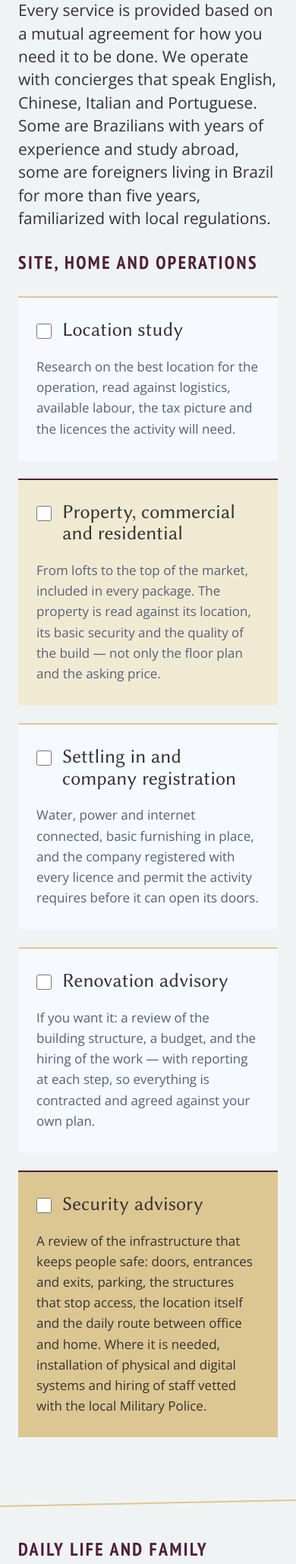
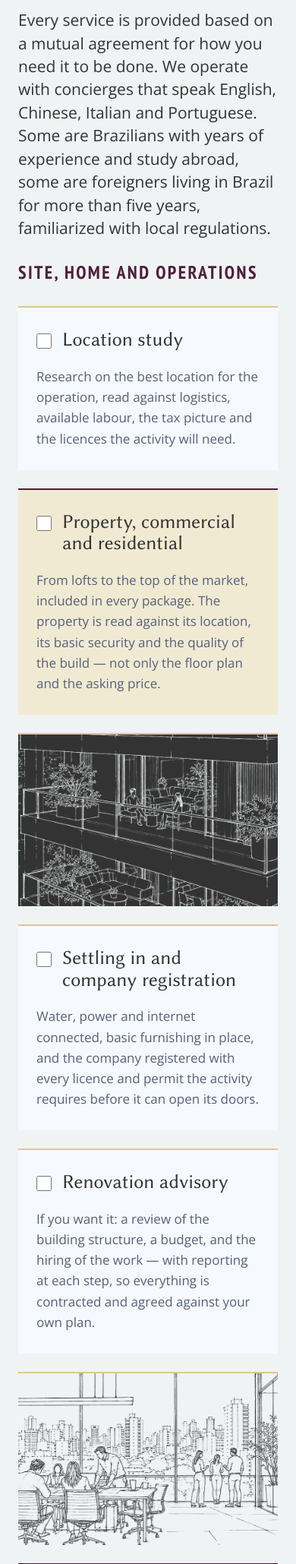
Before and after one commit to aplperegrina/live-and-learn-brazil, a PHP site: page /destination-services/ in a window 390 px wide. Shown: the part 1255-3314 px from the top of the page at 76% size. Run offline with PHP 8.4, Linux system fonts and the light colour scheme.

Commit message:
Destination Services: três recortes de ilustração em traço entre os cards; logo maior e menu em duas linhas
Arte: as três ilustrações (varanda, escritório, rua) entram como máscaras PNG
(img/traco-*.png, só o alfa do traço); a cor do traço e do fundo vêm dos tokens,
via mask-image. Varanda em grafite com traço gelo ao lado de Settling in;
escritório em gelo com traço grafite ao lado de Renovation; rua em champagne
com traço amora, atravessando duas fileiras ao lado de School transport,
After-school e Insurance (que passa a 8 colunas). Tablet em duas colunas,
celular em uma, arte em 3:2.

Cabeçalho (styles.css, todas as páginas): o logo não encolhe mais (flex: none)
e sobe de 65 para 78px; o menu ocupa o espaço restante e quebra em duas linhas
alinhadas à direita quando os quatro itens não cabem. Antes, em 1440px o menu
espremia o logo para 52px e em 1280px o escondia.

Co-Authored-By: Claude Fable 5.1 <noreply@anthropic.com>
Claude-Session: https://claude.ai/code/session_013aCQDUxjY3sPVE7akgfzdu

```diff
--- a/css/destination.css
+++ b/css/destination.css
@@ -8,6 +8,10 @@
    de introdução → grupo SITE, HOME AND OPERATIONS (5 cards) → fio inclinado
    → grupo DAILY LIFE AND FAMILY (7 cards) → fecho "Send us your list"
    (ardósia, emenda no rodapé do site).
+
+   Entre os cards, três recortes de ilustração em traço (varanda, escritório,
+   rua), cada um num par de cores: grafite com traço gelo, gelo com traço
+   grafite, champagne com traço amora.
 
    A página é um cardápio: cada card é uma caixa de seleção de verdade
    (<input type="checkbox"> + <label for>), e a lista marcada segue no
@@ -136,6 +140,7 @@
 .col-4 { grid-column: span 4; }
 .col-5 { grid-column: span 5; }
 .col-7 { grid-column: span 7; }
+.col-8 { grid-column: span 8; }
 .col-12 { grid-column: span 12; }
 
 /* Card de serviço: .card do site com caixa de seleção, fio no topo e
@@ -165,6 +170,41 @@
 /* Card marcado: contorno amora por dentro, sem mexer no tamanho */
 .servico:has(.servico-caixa:checked) { box-shadow: inset 0 0 0 2px var(--amora); }
 .servico:has(.servico-caixa:checked) h3 { color: var(--amora); }
+
+/* Blocos de arte entre os cards: recortes das três ilustrações em traço.
+   O PNG em img/traco-*.png é só a máscara (alfa = traço); a cor do traço e
+   a do fundo vêm dos tokens, por isso a mesma arte serve a qualquer par.
+   Sem suporte a mask-image fica só o bloco de cor. */
+.arte {
+  position: relative;
+  min-height: 260px;
+  overflow: hidden;
+  border-top: 2px solid var(--champagne);
+}
+.arte--grafite { background: var(--grafite); --traco: var(--gelo); }
+.arte--gelo { background: var(--gelo); --traco: var(--grafite); }
+.arte--champagne { background: var(--champagne); --traco: var(--amora); border-top-color: var(--amora); }
+.arte--varanda { --mascara: url("../img/traco-varanda.png"); --mascara-pos: center; }
+.arte--escritorio { --mascara: url("../img/traco-escritorio.png"); --mascara-pos: center; }
+.arte--rua { --mascara: url("../img/traco-rua.png"); --mascara-pos: center bottom; }
+.arte--alta { grid-row: span 2; } /* atravessa duas fileiras de cards menores */
+@supports (mask-image: url("")) or (-webkit-mask-image: url("")) {
+  .arte::before {
+    content: "";
+    position: absolute;
+    inset: 0;
+    background: var(--traco);
+    -webkit-mask-image: var(--mascara);
+    -webkit-mask-size: cover;
+    -webkit-mask-position: var(--mascara-pos);
+    -webkit-mask-repeat: no-repeat;
+    mask-image: var(--mascara);
+    mask-size: cover;
+    mask-position: var(--mascara-pos);
+    mask-repeat: no-repeat;
+    pointer-events: none;
+  }
+}
 
 /* Fio inclinado entre os dois grupos */
 .fio { position: relative; height: 85px; overflow: hidden; }
@@ -285,7 +325,8 @@ html[lang="zh-Hans"] .intro p { line-height: 1.8; }
   .intro p { font-size: 24px; }
   .grupo { padding-bottom: 64px; }
   .rotulo-secao { min-height: 112px; font-size: 32px; }
-  .col-4, .col-5, .col-7 { grid-column: span 6; }
+  .col-4, .col-5, .col-7, .col-8 { grid-column: span 6; }
+  .arte--alta { grid-row: auto; }
   .servico, .servico.col-12 { padding: 32px; min-height: 0; }
   .servico h3 { font-size: 30px; }
   .servico--menor h3 { font-size: 28px; }
@@ -313,7 +354,8 @@ html[lang="zh-Hans"] .intro p { line-height: 1.8; }
   .intro p { font-size: 21px; }
   .grupo { padding-bottom: 48px; }
   .rotulo-secao { min-height: 88px; font-size: 24px; letter-spacing: 0.1em; }
-  .col-4, .col-5, .col-7, .col-12 { grid-column: span 12; }
+  .col-4, .col-5, .col-7, .col-8, .col-12 { grid-column: span 12; }
+  .arte { aspect-ratio: 3 / 2; min-height: 0; }
   .servico, .servico.col-12 { padding: 28px 24px; }
   .servico h3, .servico--menor h3 { font-size: 26px; }
   .servico-caixa, .servico--menor .servico-caixa { width: 20px; height: 20px; margin-top: 6px; }
--- a/css/styles.css
+++ b/css/styles.css
@@ -62,7 +62,7 @@
   --margem: 56px;
   --coluna-gap: 24px;
   --altura-header: 132px;
-  --altura-logo: 65px;
+  --altura-logo: 78px;
 
   /* Texto secundário: puxa para a ardósia, nunca cinza neutro.
      Contraste conferido: 5,9:1 sobre azul-gelo, 5,6:1 sobre gelo, 5,2:1 sobre champagne clara. */
@@ -173,9 +173,11 @@ h1, h2, h3 { margin: 0; font-family: var(--fonte-titulo); font-weight: 400; line
   background: var(--gelo);
   border-bottom: 1px solid var(--linha);
 }
-.header-logo { display: block; }
+/* O logo nunca encolhe; o menu ocupa o que sobra e, quando os quatro itens
+   não cabem numa linha, quebra em duas, alinhadas à direita */
+.header-logo { display: block; flex: none; }
 .header-logo img { height: var(--altura-logo); width: auto; }
-.menu { display: flex; gap: 40px; align-items: center; }
+.menu { display: flex; flex: 1 1 auto; min-width: 0; flex-wrap: wrap; justify-content: flex-end; align-items: center; gap: 10px 40px; margin-left: 40px; }
 .menu a {
   font-family: var(--fonte-menu);
   font-weight: 700;
@@ -449,7 +451,7 @@ html[lang="it"] .hero h1 { font-size: 76px; }
    -------------------------------------------------------------------------- */
 @media (max-width: 1100px) {
   :root { --margem: 40px; }
-  .menu { flex-wrap: wrap; justify-content: flex-end; gap: 8px 24px; }
+  .menu { gap: 8px 24px; margin-left: 24px; }
   .menu a { font-size: 17px; }
   .hero { height: 600px; }
   .hero-bloco { flex: 0 0 72%; width: 72%; }
@@ -487,7 +489,7 @@ html[lang="it"] .hero h1 { font-size: 76px; }
 @media (max-width: 760px) {
   :root { --margem: 24px; --altura-header: auto; }
   .header { flex-direction: column; align-items: flex-start; gap: 20px; padding: 22px var(--margem) 20px; }
-  .menu { flex-wrap: wrap; gap: 12px 22px; }
+  .menu { justify-content: flex-start; gap: 12px 22px; margin-left: 0; }
   .menu a { font-size: 16px; letter-spacing: 0.1em; white-space: normal; }
   .hero { flex-direction: column; height: auto; }
   .hero-bloco { flex: none; width: 100%; height: 560px; }
--- a/destination-services/index.html
+++ b/destination-services/index.html
@@ -13,8 +13,8 @@
   <link rel="alternate" hreflang="en" href="https://liveandlearnbrazil.com/destination-services/">
   <link rel="alternate" hreflang="x-default" href="https://liveandlearnbrazil.com/destination-services/">
   <link rel="icon" type="image/svg+xml" href="../img/live-and-learn-brazil-favicon.svg">
-  <link rel="stylesheet" href="../css/styles.css?v=20260921a">
-  <link rel="stylesheet" href="../css/destination.css?v=20260921a">
+  <link rel="stylesheet" href="../css/styles.css?v=20260924a">
+  <link rel="stylesheet" href="../css/destination.css?v=20260924a">
 </head>
 <body>
 <div class="page">
@@ -83,6 +83,8 @@
           <p>From lofts to the top of the market, included in every package. The property is read against its location, its basic security and the quality of the build — not only the floor plan and the asking price.</p>
         </article>
 
+        <div class="arte arte--grafite arte--varanda col-5" aria-hidden="true"></div>
+
         <article class="card card--azul-gelo servico col-7">
           <div class="servico-topo">
             <input class="servico-caixa" type="checkbox" id="svc-settling" name="service" value="Settling in and company registration">
@@ -98,6 +100,9 @@
           </div>
           <p>If you want it: a review of the building structure, a budget, and the hiring of the work — with reporting at each step, so everything is contracted and agreed against your own plan.</p>
         </article>
+
+        <div class="arte arte--gelo arte--escritorio col-7" aria-hidden="true"></div>
+
 
         <article class="card card--champagne-cheio servico col-12">
           <div class="servico-topo">
@@ -150,6 +155,8 @@
           <p>Names we have checked ourselves: doctors and hospitals, sport, physiotherapy, domestic help — the small network a family needs in its first weeks and has no way to assemble alone.</p>
         </article>
 
+        <div class="arte arte--champagne arte--rua arte--alta col-4" aria-hidden="true"></div>
+
         <article class="card card--azul-gelo servico servico--menor col-4">
           <div class="servico-topo">
             <input class="servico-caixa" type="checkbox" id="svc-transport" name="service" value="School transport">
@@ -166,7 +173,7 @@
           <p>Where the family's hours need a second half of the day: choice, enrolment and the journey between the two.</p>
         </article>
 
-        <article class="card card--azul-gelo servico servico--menor col-4">
+        <article class="card card--azul-gelo servico servico--menor col-8">
           <div class="servico-topo">
             <input class="servico-caixa" type="checkbox" id="svc-insurance" name="service" value="Insurance">
             <h3><label for="svc-insurance">Insurance</label></h3>
```
Also changed, not shown: img/traco-escritorio.png (added), img/traco-rua.png (added), img/traco-varanda.png (added).
